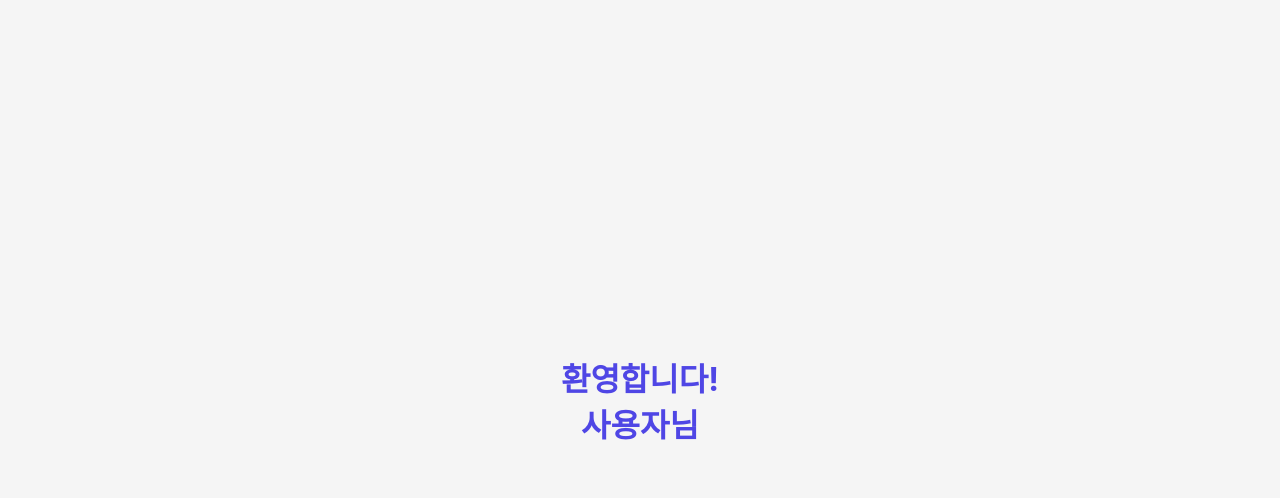
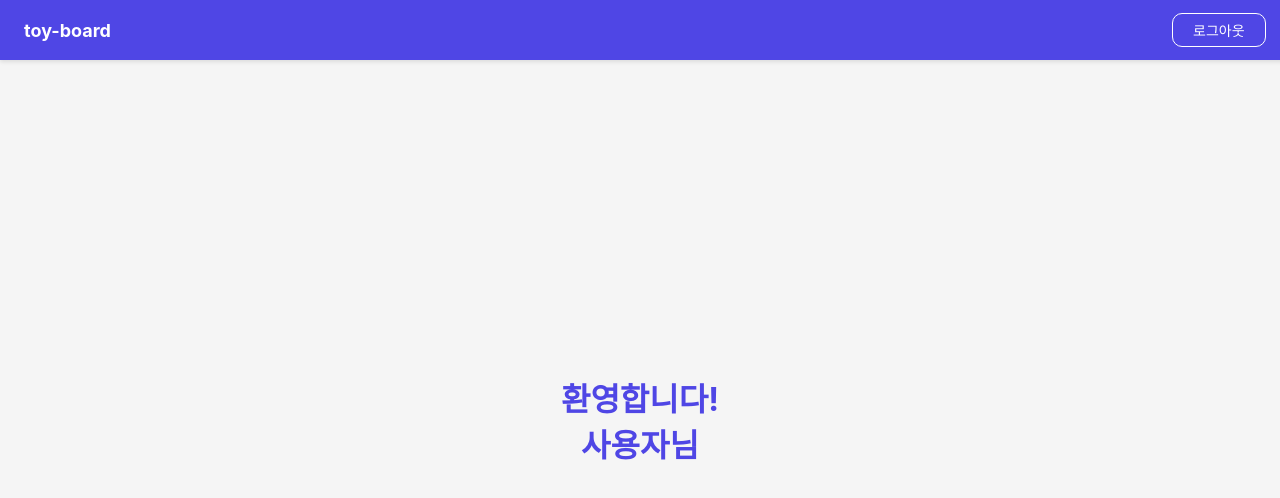
Before and after one commit to pjy2163/am-camp_toy, a React (Create React App) app: page /landing-page in a window 1280 px wide. Shown: the top 498 px of the page. Built offline with nearby package versions, Linux system fonts and the light colour scheme.

Commit message:
design: 상단바, 로그아웃 버튼 디자인 추가

```diff
--- a/src/LandingPage.js
+++ b/src/LandingPage.js
@@ -1,21 +1,47 @@
-import { Container, Message } from "./LandingPage.style";
-import { useLocation } from "react-router-dom";
+import { Container, Message, LogoutButton, TopBar } from "./LandingPage.style";
+import { useLocation, useNavigate } from "react-router-dom";
 
 function LandingPage() {
   const location = useLocation();
+  const navigate = useNavigate();
+
   const localUserData = localStorage.getItem("userData");
   const parsedData = localUserData ? JSON.parse(localUserData) : null;
   const nickname = location.state?.nickname || parsedData?.nickname || "사용자";
-  // const loginType = parsedData?.loginType;
+
+  const handleLogout = async () => {
+    try {
+      const res = await fetch("http://localhost:9000/auth/logout", {
+        method: "POST",
+        credentials: "include",
+      });
+
+      if (res.ok) {
+        localStorage.removeItem("userData");
+        navigate("/");
+      } else {
+        alert("로그아웃 실패");
+      }
+    } catch (err) {
+      console.error("에러 발생", err);
+    }
+  };
 
   return (
     <Container>
-      <Message>
-        {/* {loginType === "github" ? "GitHub로 " : ""} */}
-        환영합니다!
-        <br />
-        {nickname}님
-      </Message>
+      <TopBar>
+        <div style={{ fontWeight: "bold", fontSize: "18px" }}>toy-board</div>
+        <LogoutButton onClick={handleLogout}>로그아웃</LogoutButton>
+      </TopBar>
+
+      {/* 상단바 높이만큼 패딩 주기 */}
+      <div style={{ paddingTop: "40px", flexGrow: 1, display: "flex" }}>
+        <Message>
+          환영합니다!
+          <br />
+          {nickname}님
+        </Message>
+      </div>
     </Container>
   );
 }
--- a/src/LandingPage.style.js
+++ b/src/LandingPage.style.js
@@ -2,17 +2,50 @@ import styled from "styled-components";
 
 export const Container = styled.div`
   display: flex;
-  justify-content: center;
-  align-items: center;
+  flex-direction: column;
   height: 100vh;
   background-color: #f5f5f5;
 `;
 
+// 상단 메뉴바
+export const TopBar = styled.div`
+  display: flex;
+  justify-content: space-between;
+  align-items: center;
+  height: 60px;
+  padding: 0 24px;
+  background-color: #4f46e5;
+  color: white;
+  position: fixed;
+  top: 0;
+  left: 0;
+  width: 97%;
+  z-index: 100;
+  box-shadow: 0 2px 4px rgba(0, 0, 0, 0.1);
+`;
+
+// 로그아웃 버튼
+export const LogoutButton = styled.button`
+  background-color: transparent;
+  color: white;
+  border: 1px solid white;
+  border-radius: 10px;
+  padding: 6px 20px;
+  font-size: 14px;
+  cursor: pointer;
+
+  &:hover {
+    background-color: rgba(255, 255, 255, 0.2);
+  }
+`;
+
+// 메시지 영역
 export const Message = styled.h1`
   font-size: 32px;
   font-weight: bold;
   color: #4f46e5;
   text-align: center;
+  margin: auto; /* 중앙 정렬 */
 
   @media (max-width: 480px) {
     font-size: 24px;
```
